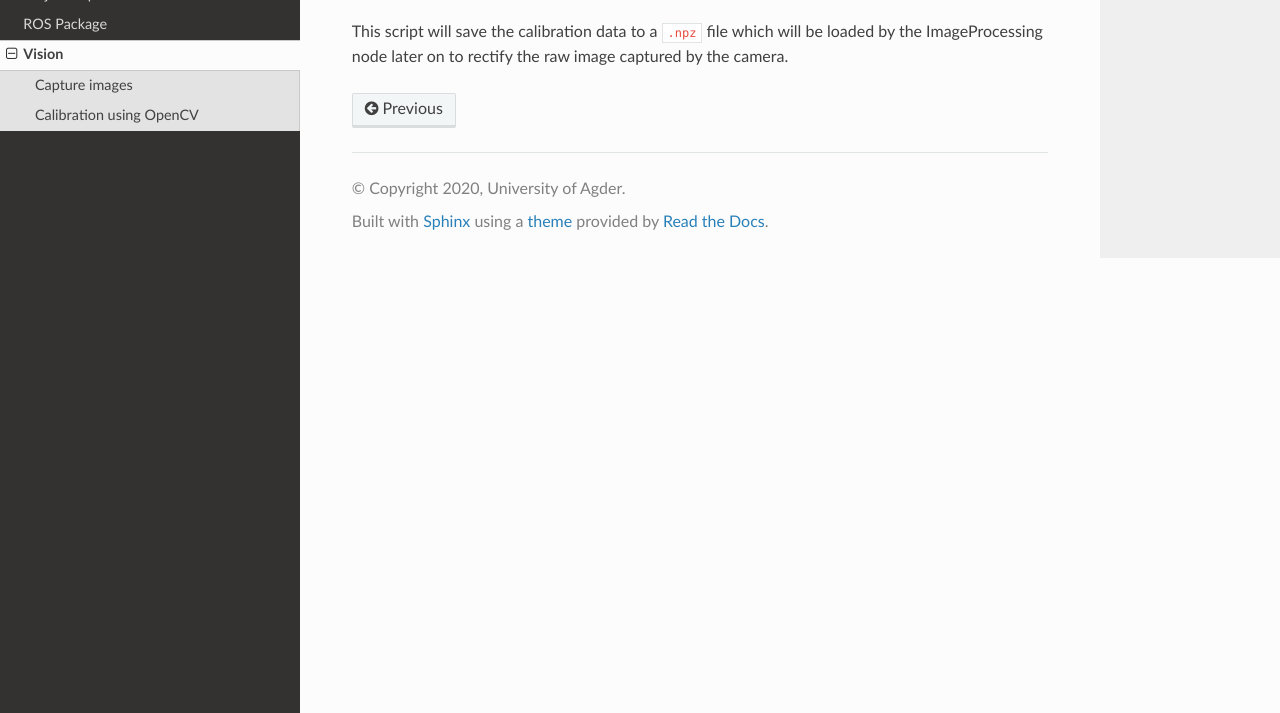
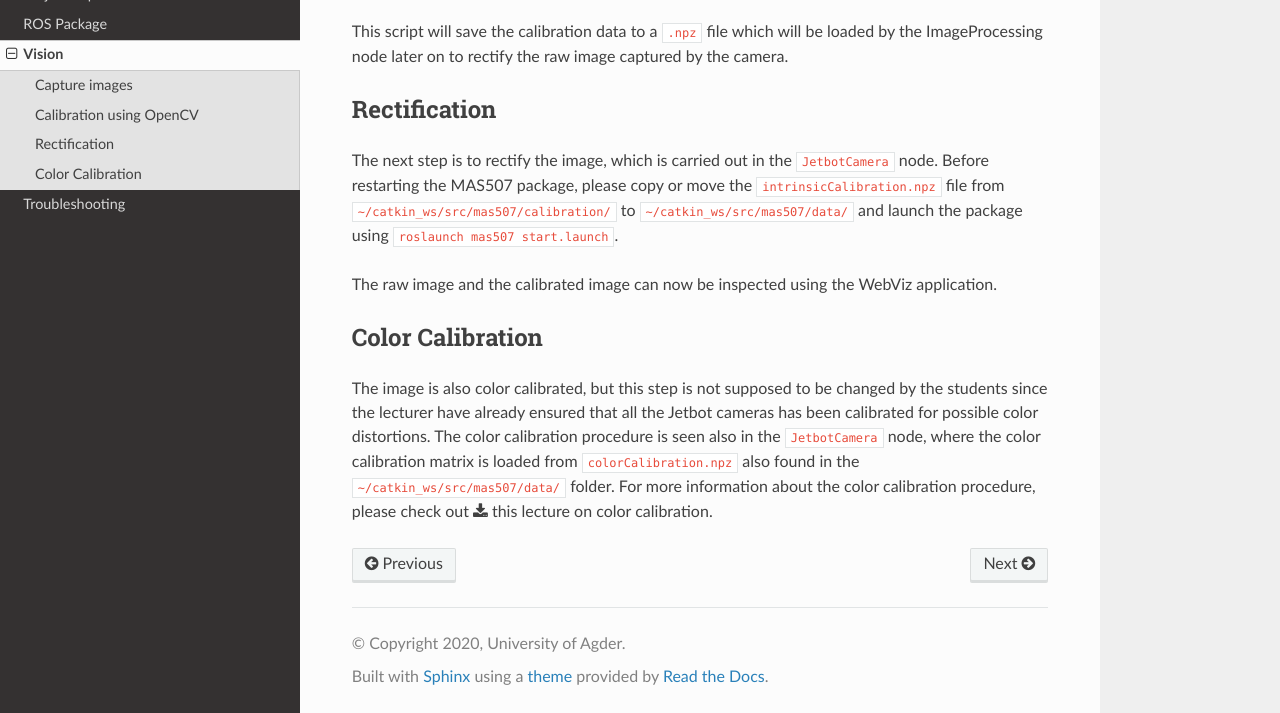
Before and after one commit to Orwatronic/mas_514, a Sphinx documentation site: the page built from docs/src/vision.rst, in a window 1280 px wide and 900 px high, scrolled down 672 px, cut to the strip 187-900 px from the top of the window. Built offline with Sphinx 7.4.7 and the Read the Docs theme 2.0.0, drawn with Linux system fonts in a browser that asks for light colours.

Commit message:
Added docs for Lecture 4

```diff
--- a/docs/index.rst
+++ b/docs/index.rst
@@ -17,6 +17,7 @@
    src/report
    src/ros
    src/vision
+   src/troubleshooting
 
 .. Indices and tables
 .. ==================
--- a/docs/src/vision.rst
+++ b/docs/src/vision.rst
@@ -19,3 +19,13 @@
     :language: python
 
 This script will save the calibration data to a :code:`.npz` file which will be loaded by the ImageProcessing node later on to rectify the raw image captured by the camera.
+
+Rectification
+-------------
+The next step is to rectify the image, which is carried out in the :code:`JetbotCamera` node. Before restarting the MAS507 package, please copy or move the :code:`intrinsicCalibration.npz` file from :code:`~/catkin_ws/src/mas507/calibration/` to :code:`~/catkin_ws/src/mas507/data/` and launch the package using :code:`roslaunch mas507 start.launch`.
+
+The raw image and the calibrated image can now be inspected using the WebViz application.
+
+Color Calibration
+-----------------
+The image is also color calibrated, but this step is not supposed to be changed by the students since the lecturer have already ensured that all the Jetbot cameras has been calibrated for possible color distortions. The color calibration procedure is seen also in the :code:`JetbotCamera` node, where the color calibration matrix is loaded from :code:`colorCalibration.npz` also found in the :code:`~/catkin_ws/src/mas507/data/` folder. For more information about the color calibration procedure, please check out :download:`this lecture on color calibration <../pdfs/Lec3_colorCalibration.pdf>`.
```
Also changed, not shown: docs/src/troubleshooting.rst (added, +11 -0 lines), 2 other files.
